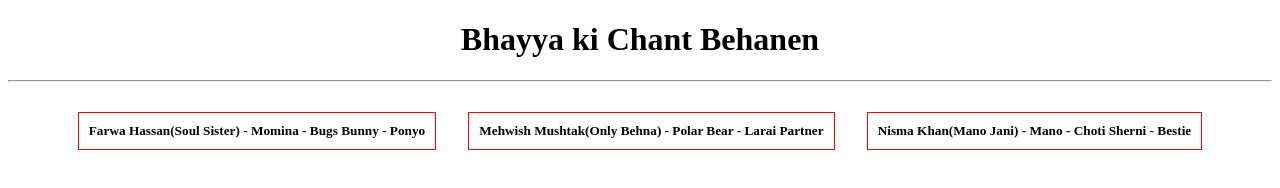
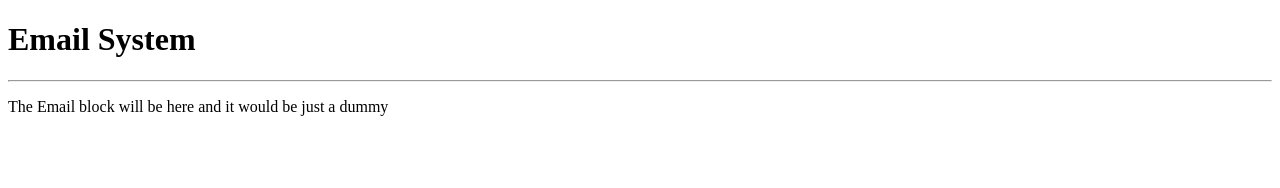
Before and after one commit to itisusama/uh-resume, a plain HTML site: page newpage.html in a window 1280 px wide. Drawn offline with Linux system fonts and the light colour scheme.

Commit message:
Email System

```diff
--- a/newpage.html
+++ b/newpage.html
@@ -3,30 +3,13 @@
 <head>
     <meta charset="UTF-8">
     <meta name="viewport" content="width=device-width, initial-scale=1.0">
-    <title>Chant Behanen</title>
-    <style>
-        .main-heading{
-            text-align: center;
-        }
-        .sisters{
-            display: flex;
-            flex-wrap: wrap;
-            gap: 2rem;
-            justify-content: center;
-        }
-        .sisters > h5{
-            border: 1px solid red;
-            padding: 10px;
-        }
-    </style>
+    <title>My Rough Plan For the Story</title>
 </head>
 <body>
-    <h1 class="main-heading">Bhayya ki Chant Behanen</h1>
+    <h1>Email System</h1>
     <hr>
-    <div class="sisters">
-        <h5>Farwa Hassan(Soul Sister) - Momina - Bugs Bunny - Ponyo</h5>
-        <h5>Mehwish Mushtak(Only Behna) - Polar Bear - Larai Partner</h5>
-        <h5>Nisma Khan(Mano Jani) - Mano - Choti Sherni - Bestie</h5>
+    <div>
+        <p>The Email block will be here and it would be just a dummy</p>
     </div>
 </body>
 </html>
```
